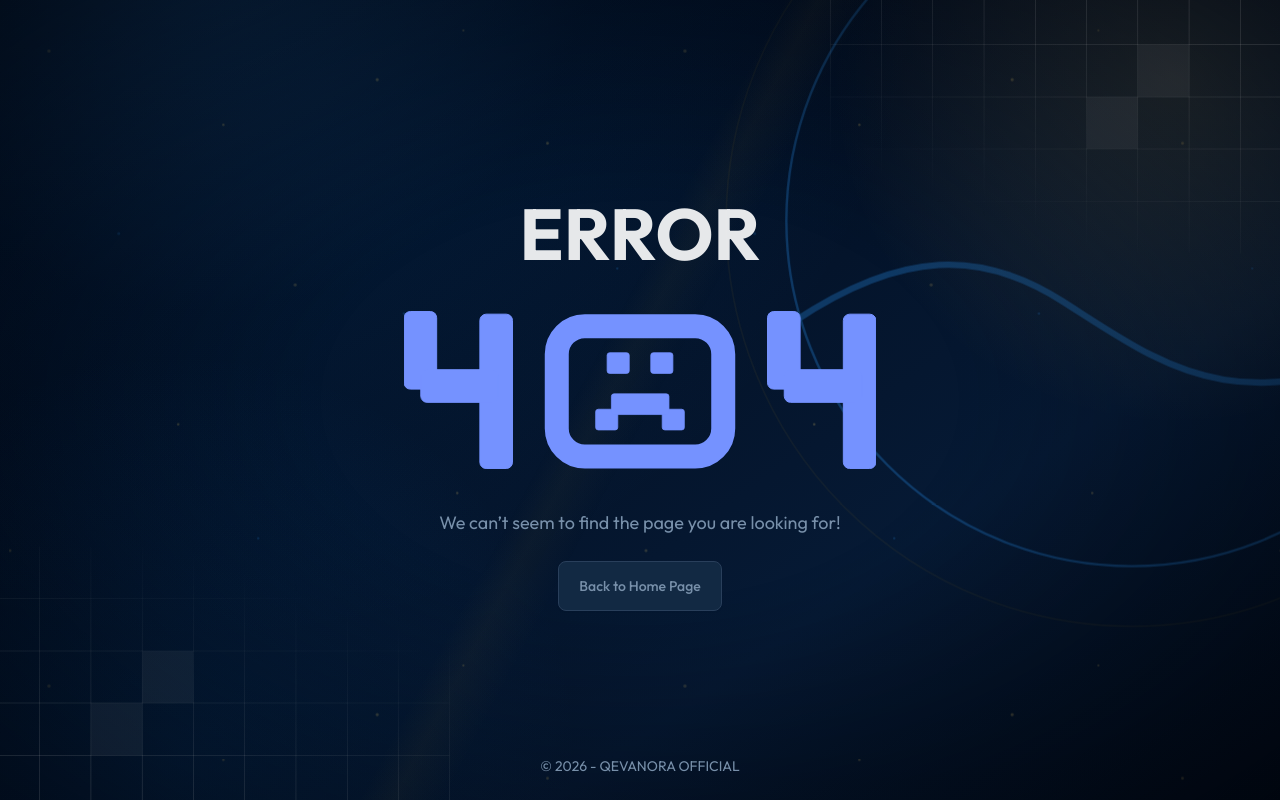
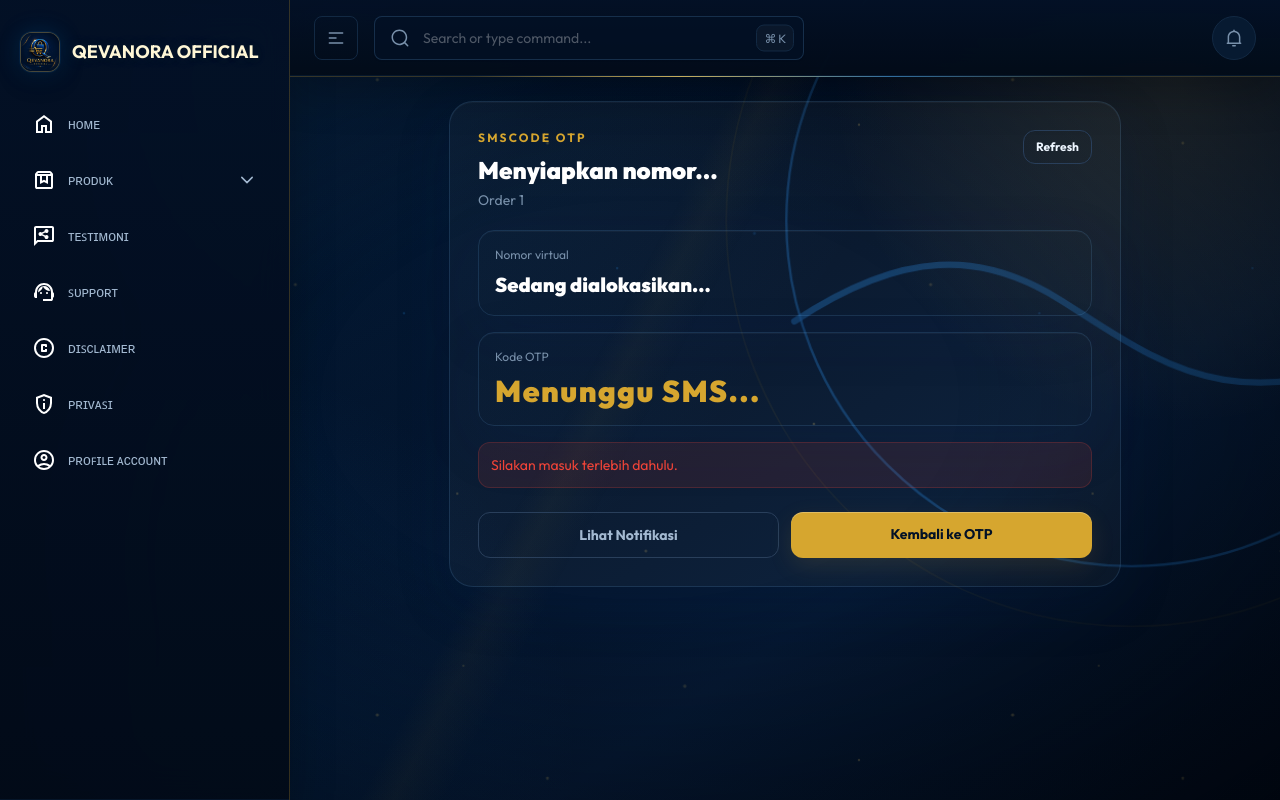
Before and after one commit to qevanoraofficial/website, a Next.js app: page /smscode/orders/1 in a window 1280 px wide. Before the commit this address had no page. Built offline with nearby package versions, Linux system fonts and the light colour scheme; no server answers.

Commit message:
Add SMSCode order status page

```diff
--- /dev/null
+++ b/src/app/(admin)/smscode/orders/[orderCode]/page.tsx
@@ -0,0 +1,11 @@
+import SMSCodeOrderStatus from "@/components/products/SMSCodeOrderStatus";
+
+type Props = { params: Promise<{ orderCode: string }> };
+
+export const dynamic = "force-dynamic";
+export const revalidate = 0;
+
+export default async function SMSCodeOrderPage({ params }: Props) {
+  const { orderCode } = await params;
+  return <SMSCodeOrderStatus orderCode={orderCode} />;
+}
```
